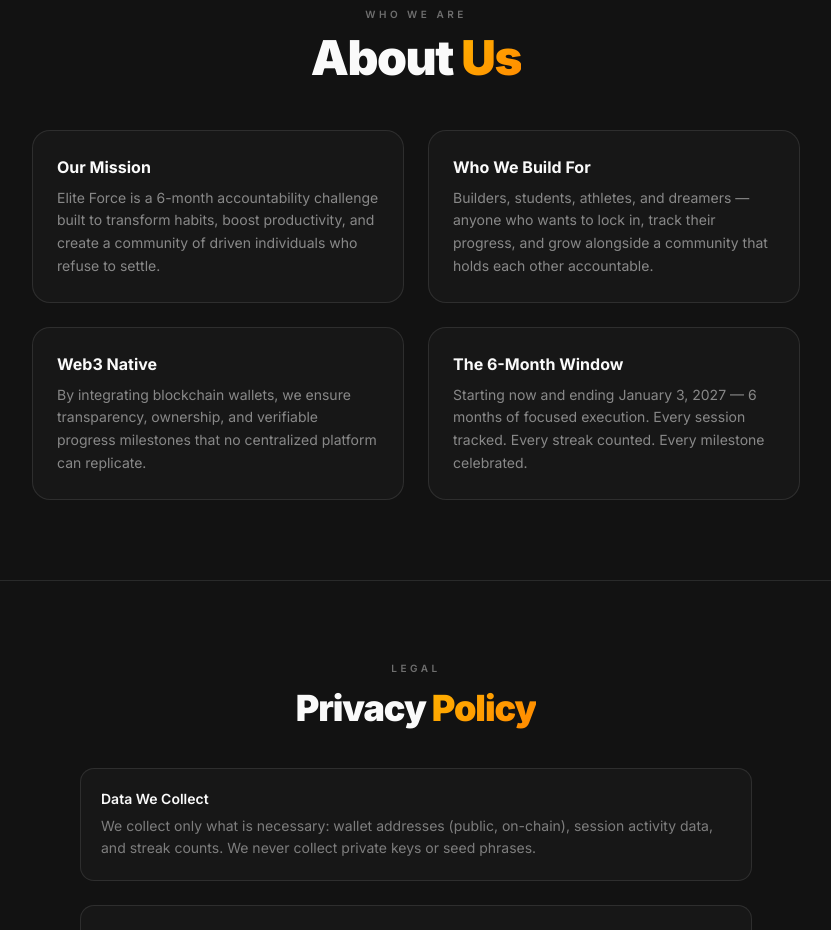
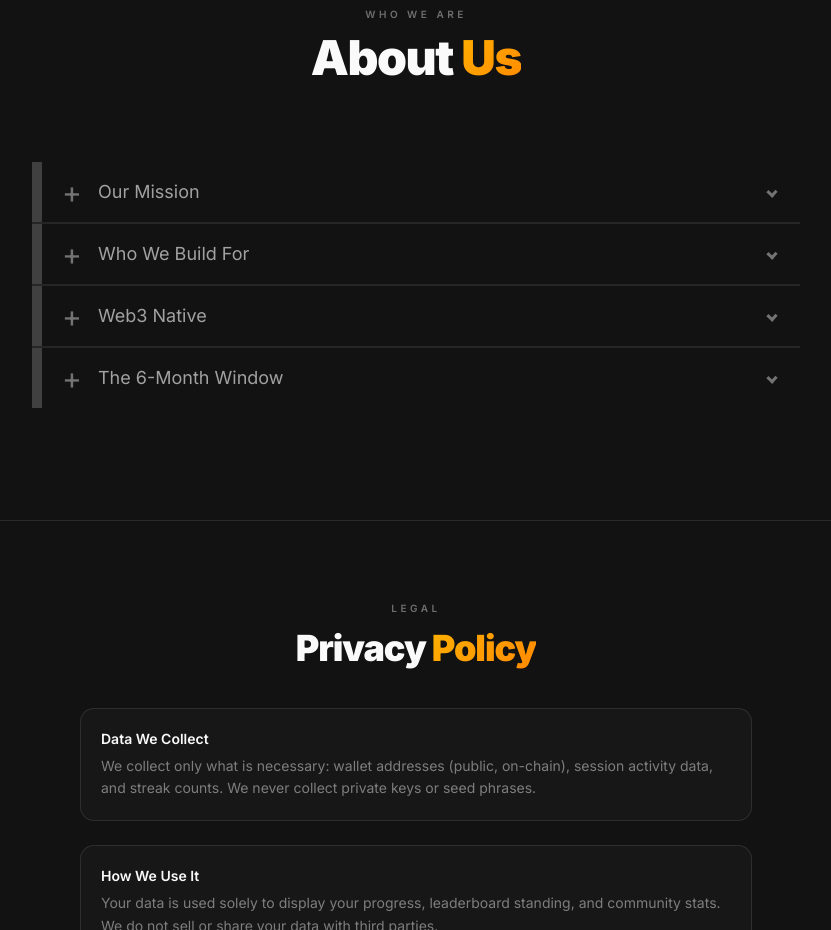
Before and after one commit to Souravsanyal1/timer-page, a Next.js app: page / in a window 1280 px wide. Shown: the part 2580-3510 px from the top of the page, without its empty margins (224-1055 px from the left). Built offline with nearby package versions, Linux system fonts and the light colour scheme.

Commit message:
feat: replace About Us section items with interactive FaqAccordion component

```diff
--- a/app/page.tsx
+++ b/app/page.tsx
@@ -22,6 +22,7 @@ import { NotchNavbar } from "@/components/ui/notch-navbar";
 import { GlowBorderCard } from "@/components/ui/glow-border-card";
 import { useTimer, formatTime } from "@/hooks/use-timer";
 import { WalletModal, WalletIcons } from "@/components/ui/wallet-modal";
+import { FaqAccordion } from "@/components/ui/faq-accordion";
 
 /* ─────────────── 6-Month Countdown (ends Jan 3, 2027 12:00 AM) ─────────────── */
 // Target: January 3, 2027 at 00:00:00 local time
@@ -1091,20 +1092,16 @@ export default function FocusTimerPage() {
                 </span>
               </h2>
             </motion.div>
-            <motion.div initial={{ opacity: 0, y: 20 }} whileInView={{ opacity: 1, y: 0 }} transition={{ duration: 0.6, delay: 0.15 }} viewport={{ once: true }}
-              className="max-w-3xl mx-auto grid md:grid-cols-2 gap-6">
-              {[
-                { title: "Our Mission", desc: "Elite Force is a 6-month accountability challenge built to transform habits, boost productivity, and create a community of driven individuals who refuse to settle." },
-                { title: "Who We Build For", desc: "Builders, students, athletes, and dreamers — anyone who wants to lock in, track their progress, and grow alongside a community that holds each other accountable." },
-                { title: "Web3 Native", desc: "By integrating blockchain wallets, we ensure transparency, ownership, and verifiable progress milestones that no centralized platform can replicate." },
-                { title: "The 6-Month Window", desc: "Starting now and ending January 3, 2027 — 6 months of focused execution. Every session tracked. Every streak counted. Every milestone celebrated." },
-              ].map((item, i) => (
-                <motion.div key={item.title} initial={{ opacity: 0, y: 16 }} whileInView={{ opacity: 1, y: 0 }} transition={{ duration: 0.5, delay: i * 0.1 }} viewport={{ once: true }}
-                  className="p-6 rounded-2xl border border-border" style={{ background: "var(--card, rgba(255,255,255,0.03))" }}>
-                  <h3 className="text-foreground font-bold text-base mb-2">{item.title}</h3>
-                  <p className="text-foreground/50 text-sm leading-relaxed">{item.desc}</p>
-                </motion.div>
-              ))}
+            <motion.div initial={{ opacity: 0, y: 20 }} whileInView={{ opacity: 1, y: 0 }} transition={{ duration: 0.6, delay: 0.15 }} viewport={{ once: true }}>
+              <FaqAccordion
+                title=""
+                items={[
+                  { question: "Our Mission", answer: "Elite Force is a 6-month accountability challenge built to transform habits, boost productivity, and create a community of driven individuals who refuse to settle." },
+                  { question: "Who We Build For", answer: "Builders, students, athletes, and dreamers — anyone who wants to lock in, track their progress, and grow alongside a community that holds each other accountable." },
+                  { question: "Web3 Native", answer: "By integrating blockchain wallets, we ensure transparency, ownership, and verifiable progress milestones that no centralized platform can replicate." },
+                  { question: "The 6-Month Window", answer: "Starting now and ending January 3, 2027 — 6 months of focused execution. Every session tracked. Every streak counted. Every milestone celebrated." },
+                ]}
+              />
             </motion.div>
           </section>
 
--- /dev/null
+++ b/components/ui/faq-accordion.tsx
@@ -0,0 +1,110 @@
+"use client";
+
+import React, { useState } from "react";
+import { cn } from "@/lib/utils";
+
+export interface FaqItem {
+  question: string;
+  answer: React.ReactNode;
+}
+
+export interface FaqAccordionProps extends React.HTMLAttributes<HTMLDivElement> {
+  items?: FaqItem[];
+  title?: string;
+}
+
+const DEFAULT_ITEMS: FaqItem[] = [
+  { question: "What is Vengeance UI?", answer: "Vengeance UI is a high-performance, dark-mode first component library designed for the next generation of web applications." },
+  { question: "Can I use it with Tailwind CSS?", answer: "Yes! All components are built on top of Tailwind CSS and highly customizable using utility classes." },
+  { question: "Are the components accessible?", answer: "Accessibility is a core focus. We ensure proper ARIA attributes, keyboard navigation, and semantic HTML structure." },
+  { question: "Do I need to install a heavy npm package?", answer: "No. Vengeance UI provides a CLI that lets you copy and paste only the components you need directly into your project." },
+  { question: "Is it compatible with React and Next.js?", answer: "Absolutely. The library is built with React in mind and perfectly supports Next.js Server Components and client-side rendering." },
+];
+
+export function FaqAccordion({
+  items = DEFAULT_ITEMS,
+  title = "Vengeance UI FAQs",
+  className,
+  ...props
+}: FaqAccordionProps) {
+  const [activeIndex, setActiveIndex] = useState<number | null>(null);
+
+  const toggleItem = (index: number) => {
+    setActiveIndex(activeIndex === index ? null : index);
+  };
+
+  return (
+    <div className={cn("w-full max-w-3xl mx-auto py-8 relative font-sans", className)} {...props}>
+      {title && (
+        <h2 className="text-center font-bold text-2xl md:text-3xl mb-10 text-neutral-500 dark:text-neutral-400">
+          {title}
+        </h2>
+      )}
+
+      <ul className="w-full mx-auto list-none p-0 flex flex-col">
+        {items.map((item, index) => {
+          const isActive = activeIndex === index;
+          return (
+            <li
+              key={index}
+              className={cn(
+                "w-full relative transition-all duration-300 ease-in",
+                "border-b-2 border-neutral-100 dark:border-neutral-800",
+                "last:border-b-0",
+                isActive ? "border-b border-neutral-200 dark:border-neutral-700" : ""
+              )}
+            >
+              <button
+                className={cn(
+                  "flex flex-row items-center justify-start w-full min-h-[60px] py-4 relative m-0 px-4 pl-14 cursor-pointer",
+                  "border-l-[6px] md:border-l-[10px] transition-colors duration-200 text-left outline-none text-base md:text-lg",
+                  isActive
+                    ? "border-l-neutral-900 dark:border-l-neutral-100 bg-neutral-100/50 dark:bg-neutral-800/30 text-neutral-900 dark:text-neutral-100 font-semibold"
+                    : "border-l-neutral-300 dark:border-l-neutral-700 bg-transparent text-neutral-600 dark:text-neutral-400 hover:border-l-neutral-500 dark:hover:border-l-neutral-500 hover:text-neutral-900 dark:hover:text-neutral-200 hover:bg-neutral-50 dark:hover:bg-neutral-900/50"
+                )}
+                onClick={() => toggleItem(index)}
+                aria-expanded={isActive}
+              >
+                {/* Plus/Minus Icon */}
+                <span
+                  className={cn(
+                    "absolute left-4 md:left-5 top-1/2 -translate-y-1/2 transition-all duration-200 leading-none",
+                    isActive ? "text-[32px] md:text-[40px] font-normal text-neutral-900 dark:text-neutral-100" : "text-[24px] md:text-[30px] font-normal text-neutral-400 dark:text-neutral-500"
+                  )}
+                >
+                  {isActive ? "-" : "+"}
+                </span>
+
+                <span className="pr-8">{item.question}</span>
+
+                {/* Chevron */}
+                <span
+                  className={cn(
+                    "absolute right-6 block w-2 h-2 border-t-[3px] border-r-[3px] transition-transform duration-200 ease-in-out",
+                    isActive ? "rotate-[-44deg] border-neutral-900 dark:border-neutral-100" : "rotate-[133deg] border-neutral-400 dark:border-neutral-500"
+                  )}
+                />
+              </button>
+
+              <div
+                className={cn(
+                  "grid transition-all duration-300 ease-in-out w-full",
+                  "border-l-[6px] md:border-l-[10px]",
+                  isActive ? "grid-rows-[1fr] border-l-neutral-900 dark:border-l-neutral-100 bg-neutral-100/50 dark:bg-neutral-800/30" : "grid-rows-[0fr] border-l-neutral-300 dark:border-l-neutral-700 bg-transparent"
+                )}
+              >
+                <div className="overflow-hidden">
+                  <div className="flex flex-row items-start justify-start w-full px-4 pl-14 pb-6 pt-2 text-base md:text-lg font-normal text-neutral-700 dark:text-neutral-300">
+                    <span className="opacity-90">{item.answer}</span>
+                  </div>
+                </div>
+              </div>
+            </li>
+          );
+        })}
+      </ul>
+    </div>
+  );
+}
+
+export default FaqAccordion;
```
